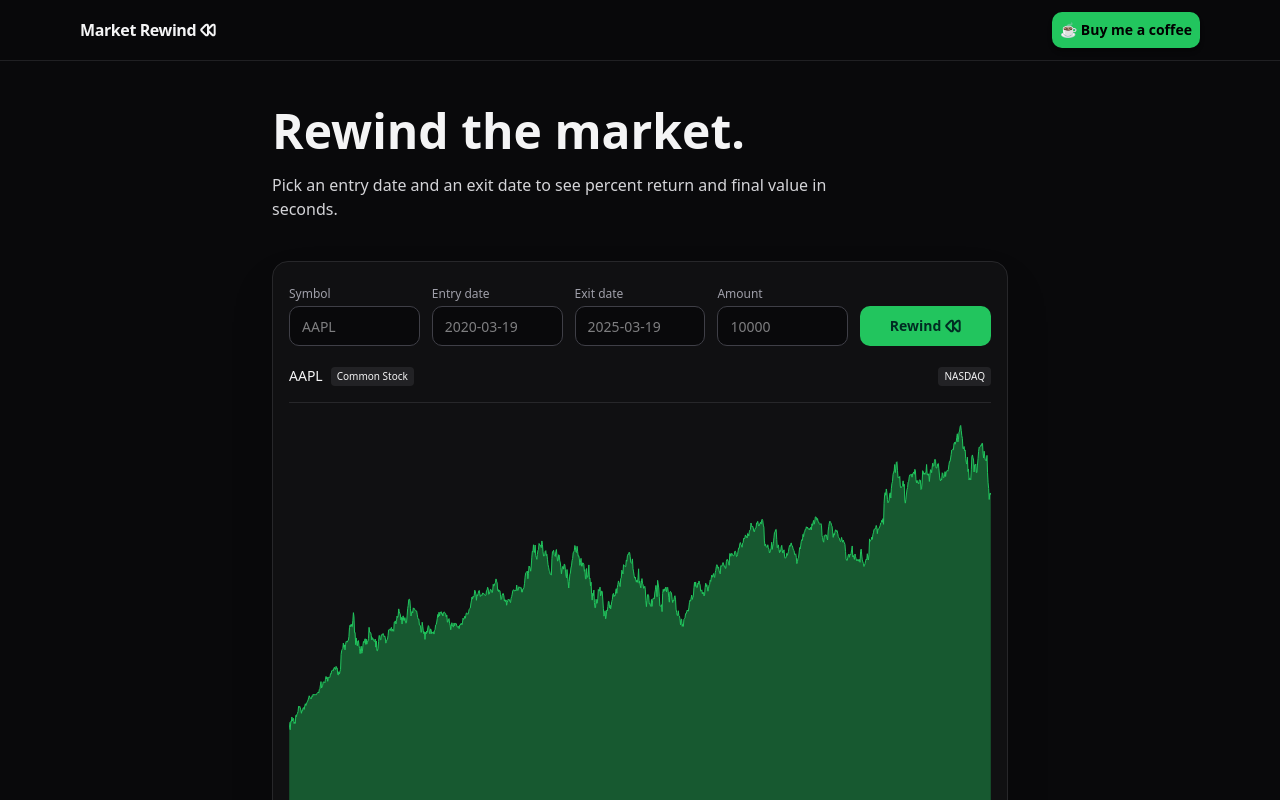
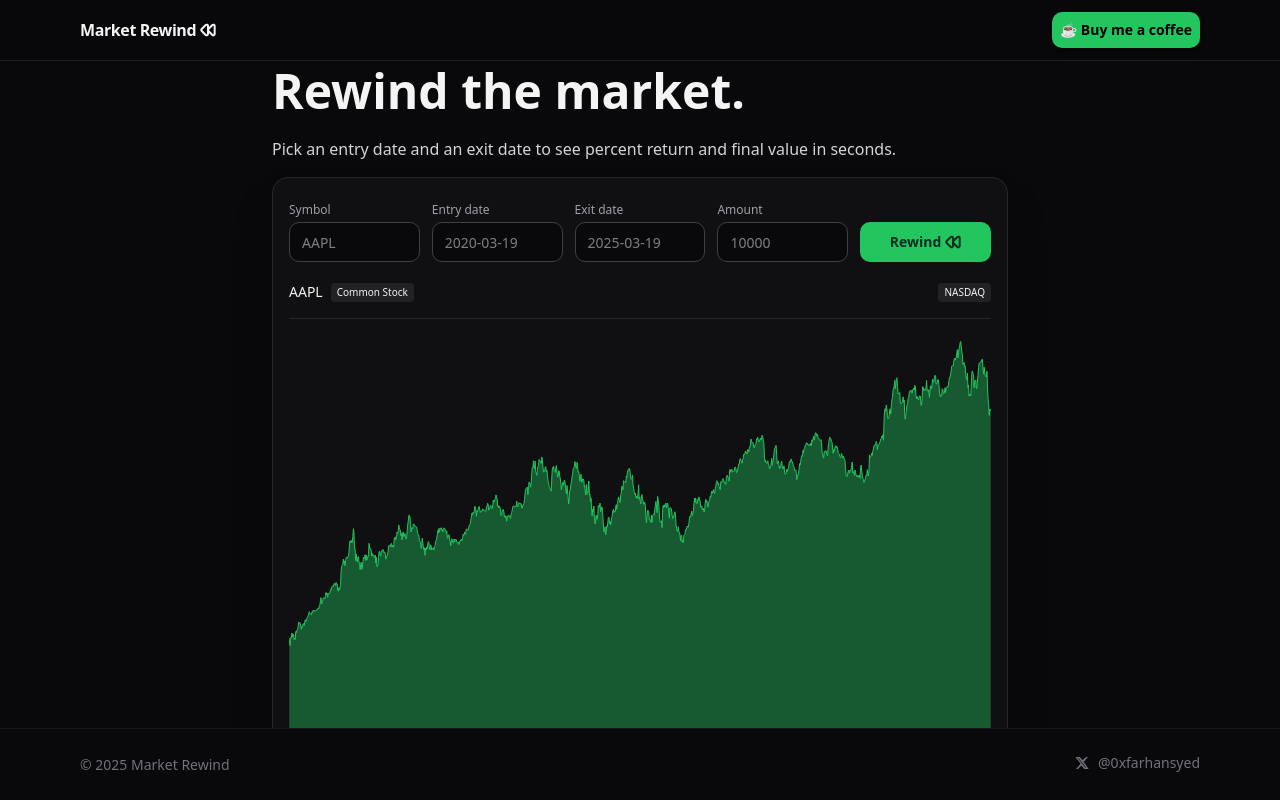
Before and after one commit to farhan-syed/marketrewind, a React (Vite) app: page / in a window 1280 px wide. Shown: the top 800 px of the page. Built offline with nearby package versions, Linux system fonts and the light colour scheme.

Commit message:
simplified classnames, centered hero with no scroll

```diff
--- a/src/App.tsx
+++ b/src/App.tsx
@@ -2,20 +2,16 @@ import Hero from "@/components/sections/Hero";
 // import Upgrade from "@/components/sections/Upgrade";
 
 // vercel analytics
-import { Analytics } from "@vercel/analytics/react"
-
+import { Analytics } from "@vercel/analytics/react";
 
 function App() {
-
   return (
-    <div className="min-h-svh flex flex-col bg-zinc-950 text-zinc-100">
+    <div className="bg-zinc-950 text-zinc-100">
       <Analytics />
-      <main className="flex-1">
-        <Hero />
-        {/* <Upgrade /> */}
-      </main>
+      <Hero />
+      {/* <Upgrade /> */}
     </div>
   );
-};
+}
 
 export default App;
--- a/src/components/Main.tsx
+++ b/src/components/Main.tsx
@@ -1,15 +1,19 @@
-import { Outlet } from 'react-router';
-import Header from '@/components/Layout/Header';
-import Footer from '@/components/Layout/Footer';
+import { Outlet } from "react-router";
+import Header from "@/components/Layout/Header";
+import Footer from "@/components/Layout/Footer";
 
 function Layout() {
   return (
-    <>
+    <div className="h-screen flex flex-col bg-zinc-950 text-zinc-100 overflow-hidden">
       <Header />
-        <main><Outlet /></main>
+      <main className="flex-1 flex items-center justify-center overflow-hidden">
+        <div className="w-full max-h-full overflow-auto">
+          <Outlet />
+        </div>
+      </main>
       <Footer />
-    </>
-  )
+    </div>
+  );
 }
 
 export default Layout;
--- a/src/components/sections/Hero.tsx
+++ b/src/components/sections/Hero.tsx
@@ -6,13 +6,12 @@ interface HeroProps {}
 
 function Hero({}: HeroProps) {
   return (
-    <section className="relative">
-      <div className="mx-auto max-w-3xl px-4 py-12 lg:py-10 grid gap-10 lg:grid-cols-1 lg:items-center">
-        <div>
+    <section>
+      <div className="mx-auto max-w-3xl px-4 grid gap-4 text-left">
         <h1 className="text-3xl/tight md:text-5xl/tight font-semibold tracking-light">
           Rewind the market.
         </h1>
-          <p className="mt-3 max-w-prose text-zinc-300">
+        <p className="text-zinc-300">
           Pick an entry date and an exit date to see percent return and final
           value in seconds.
         </p>
@@ -54,7 +53,6 @@ function Hero({}: HeroProps) {
                             <dd className="mt-1 font-medium text-zinc-100">Multiple trades over a timeframe.</dd>
                         </div>
                     </dl>*/}
-        </div>{" "}
         {/* start of tool */}
         <RewindTool />
         {/* end of tool */}
```
Lines whose indentation alone changed are shown as unchanged.
